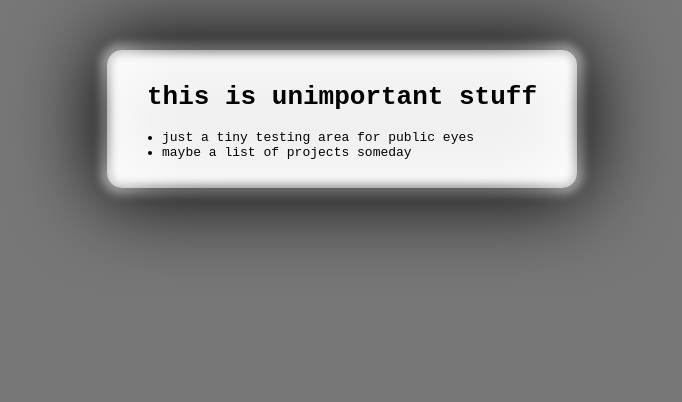
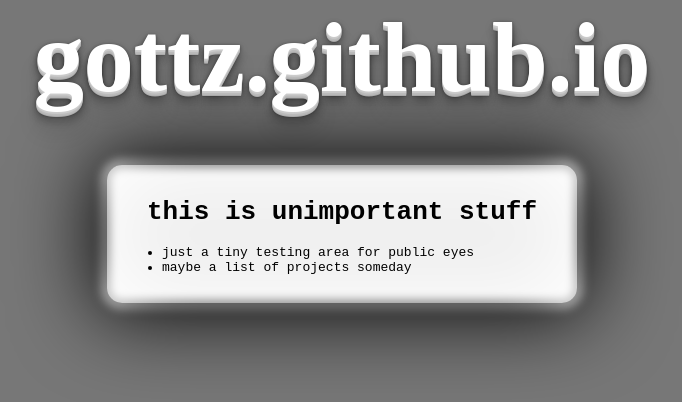
Before and after one commit to GottZ/gottz.github.com, a plain HTML site: page index.html in a window 1280 px wide. Shown: the whole page, without its empty margins (298-980 px from the left). Drawn offline with Linux system fonts and the light colour scheme.

Commit message:
h1 title

```diff
--- a/index.html
+++ b/index.html
@@ -7,6 +7,7 @@
 	<link href="style.css" rel="stylesheet" type="text/css">
 </head>
 <body>
+	<h1 class="title">gottz.github.io</h1>
 	<div id="content" class="shadowBox">
 		<h1>this is unimportant stuff</h1>
 		<ul>
--- a/style.css
+++ b/style.css
@@ -27,3 +27,22 @@ body {
 #content h1 {
 	text-align: center;
 }
+
+.title {
+	font-size:100px;
+	color:#fff;
+	margin: 0;
+	text-align: center;
+	text-shadow: 0 1px 0 #ccc
+		, 0 2px 0 #c9c9c9
+		, 0 3px 0 #bbb
+		, 0 4px 0 #b9b9b9
+		, 0 5px 0 #aaa
+		, 0 6px 1px rgba(0,0,0,.1)
+		, 0 0 5px rgba(0,0,0,.1)
+		, 0 1px 3px rgba(0,0,0,.3)
+		, 0 3px 5px rgba(0,0,0,.2)
+		, 0 5px 10px rgba(0,0,0,.25)
+		, 0 10px 10px rgba(0,0,0,.2)
+		, 0 20px 20px rgba(0,0,0,.15);
+}
```
